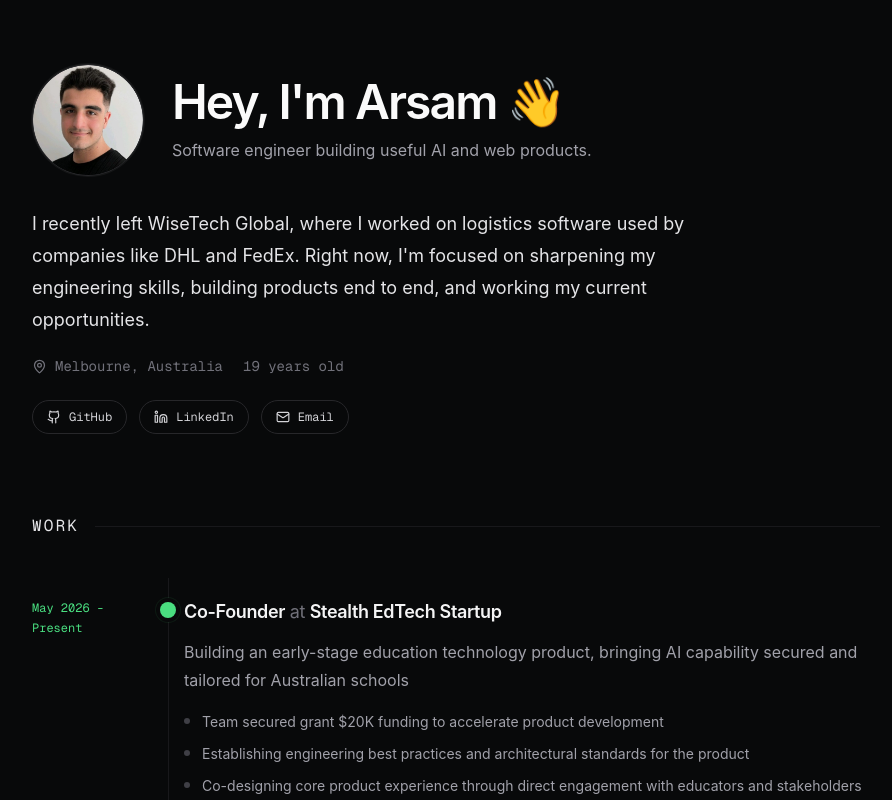
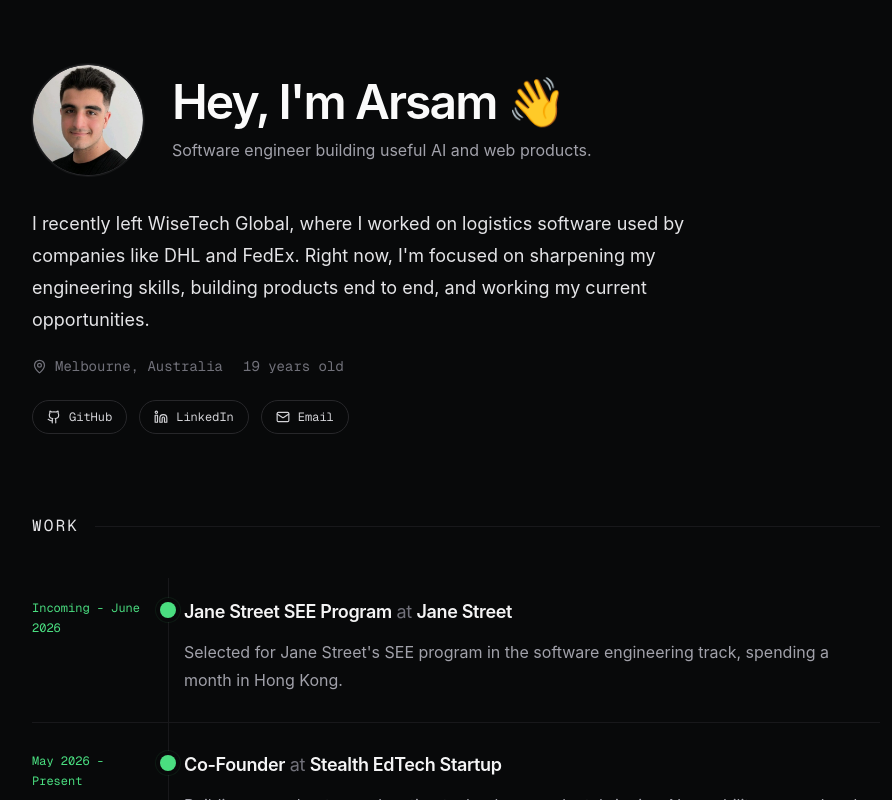
Before and after one commit to Arsam-Abbaszadeh/personal-portfolio-website, a React (Vite) app: page / in a window 1280 px wide. Shown: the top 800 px of the page, without its empty margins (184-1076 px from the left). Built offline with nearby package versions, Linux system fonts and the light colour scheme.

Commit message:
add jane street see incoming to work expereince

```diff
--- a/src/content.ts
+++ b/src/content.ts
@@ -61,6 +61,14 @@ export const links: LinkItem[] = [
 
 export const workTimeline: TimelineItem[] = [
   {
+    range: "Incoming - June 2026",
+    role: "Jane Street SEE Program",
+    current: true,
+    company: "Jane Street",
+    description:
+      "Selected for Jane Street's SEE program in the software engineering track, spending a month in Hong Kong.",
+  },
+  {
     range: "May 2026 - Present",
     role: "Co-Founder",
     company: "Stealth EdTech Startup",
```
